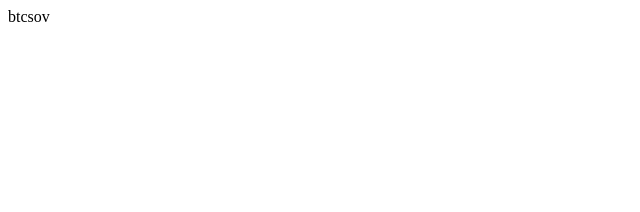
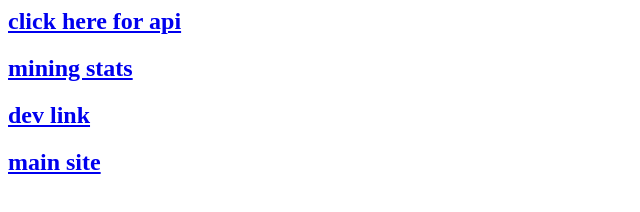
Before and after one commit to realrouse/whackd-api, a website: page index.html in a window 1280 px wide. Shown: the whole page, without its empty margins (0-640 px from the left). Drawn offline with Linux system fonts and the light colour scheme.

Commit message:
cleanup and update

```diff
--- a/index.html
+++ b/index.html
@@ -1,5 +1,16 @@
 <html>
     <body>
-        btcsov
+        <h2>
+            <a href="/api">click here for api</a>
+        </h2>
+        <h2>
+            <a href="https://btcsovstats.github.io/BSOV-Stats/">mining stats</a>
+        </h2>
+        <h2>
+            <a href="https://dev.btcsov.com/">dev link</a>
+        </h2>
+        <h2>
+            <a href="https://www.btcsov.com/">main site</a>
+        </h2>
     </body>
 </html>
--- a/package.json
+++ b/package.json
@@ -1,7 +1,7 @@
 {
-  "name": "5",
+  "name": "btcsov-api",
   "version": "1.0.0",
-  "description": "",
+  "description": "public api for the BitcoinSoV token",
   "main": "app.js",
   "scripts": {
     "test": "echo \"Error: no test specified\" && exit 1"
```
Also changed, not shown: routes.js (+9 -3 lines), server.js (+2 -6 lines).
